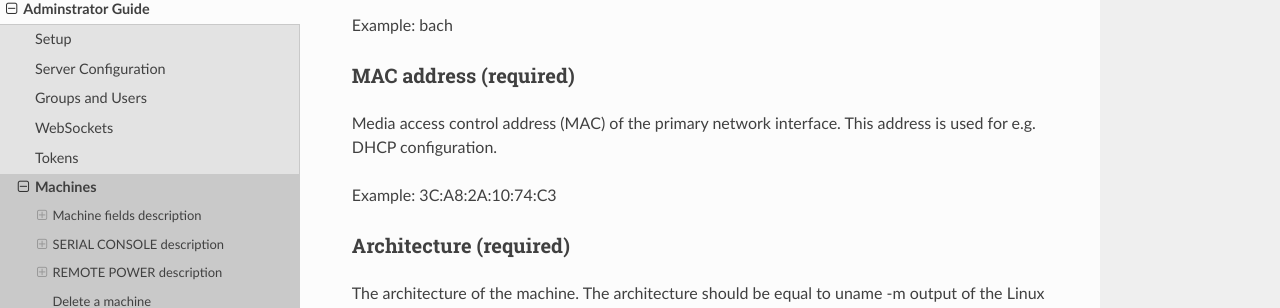
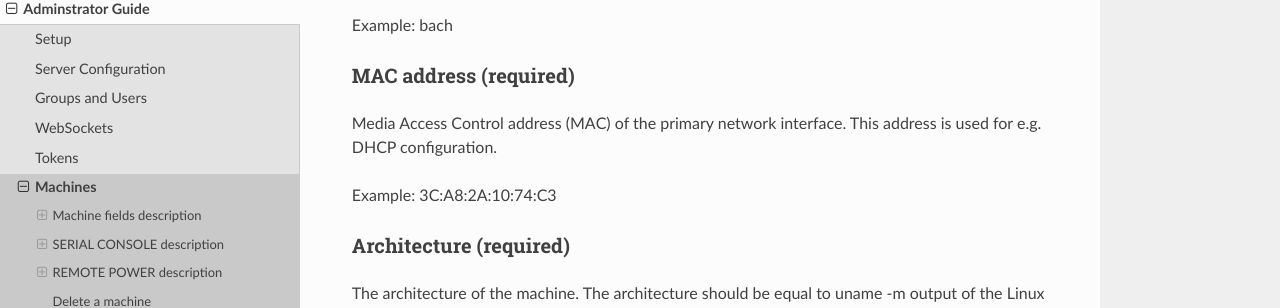
Before and after one commit to openSUSE/orthos2, a Sphinx documentation site: the page built from docs/adminguide/machine.rst, in a window 1280 px wide and 900 px high, scrolled down 777 px. Shown: the part 144-452 px from the top of the window. Built offline with Sphinx 7.4.7 and the Read the Docs theme 2.0.0, drawn with Linux system fonts in a browser that asks for light colours.

```diff
--- a/docs/adminguide/machine.rst
+++ b/docs/adminguide/machine.rst
@@ -43,7 +43,7 @@ Example: bach
 MAC address (required)
 ======================
 
-Media access control address (MAC) of the primary network interface. This address is used for e.g. DHCP configuration.
+Media Access Control address (MAC) of the primary network interface. This address is used for e.g. DHCP configuration.
 
 Example: 3C:A8:2A:10:74:C3
 
```
